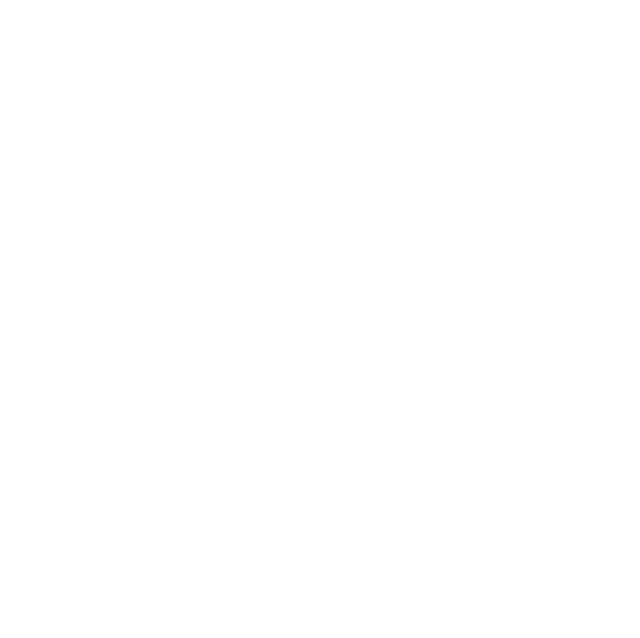
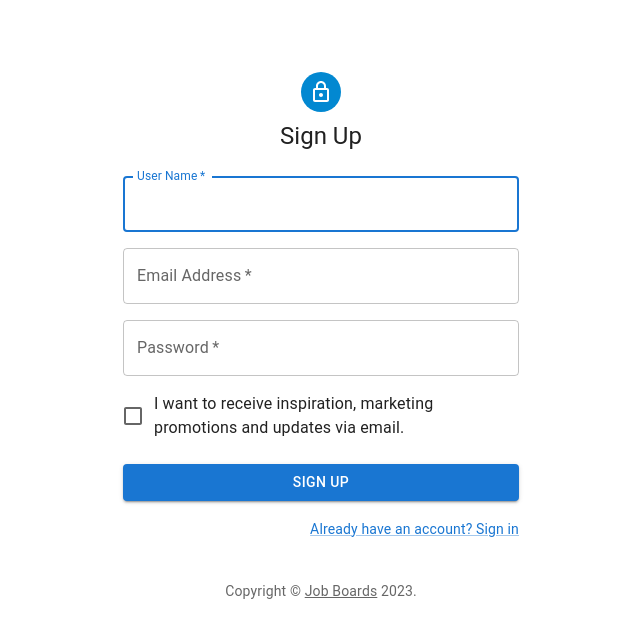
Before and after one commit to junngo/jobs-frontend, a React (Create React App) app: page /signup in a window 1280 px wide. Before the commit this address had no page. Shown: the top 638 px of the page, without its empty margins (319-959 px from the left). Built offline with nearby package versions, Linux system fonts and the light colour scheme.

Commit message:
creaing the sign page

```diff
--- a/src/App.js
+++ b/src/App.js
@@ -3,6 +3,7 @@
 // import './App.css';
 import Home from './pages/Home';
 import JobDetailPage from './pages/JobDetailPage';
+import SignUpPage from './components/auth/SignUpPage';
 
 function App() {
   return (
@@ -11,6 +12,7 @@
         <Route index element={<Home />}/>
         <Route path='/job/:jobId' element={<JobDetailPage />} />
       </Route>
+      <Route path="/signup" element={<SignUpPage />} />
     </Routes>
   );
 }
--- /dev/null
+++ b/src/components/auth/SignUpPage.js
@@ -0,0 +1,114 @@
+// import { Link } from 'react-router-dom';
+import { createTheme, ThemeProvider } from '@mui/material/styles';
+import LockOutlinedIcon from '@mui/icons-material/LockOutlined';
+import {
+	Avatar,
+	Box,
+	Container,
+	CssBaseline,
+	Typography,
+	Grid,
+	TextField,
+	FormControlLabel,
+	Checkbox,
+	Button,
+	Link
+} from "@mui/material";
+import Copyright from "../common/Copyright";
+
+
+const SignUpPage = ({}) => {
+	const theme = createTheme();
+
+	const handleSubmit = (event) => {
+    event.preventDefault();
+    const data = new FormData(event.currentTarget);
+    console.log({
+      email: data.get('email'),
+      password: data.get('password'),
+    });
+  };
+
+	return (
+		<ThemeProvider theme={theme}>
+			<Container component="main" maxWidth="xs">
+				<CssBaseline />
+				<Box
+          sx={{
+            marginTop: 8,
+            display: 'flex',
+            flexDirection: 'column',
+            alignItems: 'center',
+          }}
+        >
+					<Avatar sx={{ m: 1, bgcolor: 'info.main' }}>
+          	<LockOutlinedIcon />
+          </Avatar>
+					<Typography component="h1" variant="h5">
+            Sign Up
+          </Typography>
+					<Box component="form" noValidate onSubmit={handleSubmit} sx={{ mt: 3 }}>
+						<Grid container spacing={2}>
+							<Grid item xs={12} >
+                <TextField
+                  autoComplete="user-name"
+                  name="userName"
+                  required
+                  fullWidth
+                  id="userName"
+                  label="User Name"
+                  autoFocus
+                />
+              </Grid>
+              <Grid item xs={12}>
+                <TextField
+                  required
+                  fullWidth
+                  id="email"
+                  label="Email Address"
+                  name="email"
+                  autoComplete="email"
+                />
+              </Grid>
+              <Grid item xs={12}>
+                <TextField
+                  required
+                  fullWidth
+                  name="password"
+                  label="Password"
+                  type="password"
+                  id="password"
+                  autoComplete="new-password"
+                />
+              </Grid>
+              <Grid item xs={12}>
+                <FormControlLabel
+                  control={<Checkbox value="allowExtraEmails" color="primary" />}
+                  label="I want to receive inspiration, marketing promotions and updates via email."
+                />
+              </Grid>
+						</Grid>
+						<Button
+              type="submit"
+              fullWidth
+              variant="contained"
+              sx={{ mt: 3, mb: 2 }}
+            >
+              Sign Up
+            </Button>
+						<Grid container justifyContent="flex-end">
+              <Grid item>
+                <Link href="/signin" variant="body2">
+                  Already have an account? Sign in
+                </Link>
+              </Grid>
+            </Grid>
+					</Box>
+				</Box>
+				<Copyright sx={{ mt: 5 }} />
+			</Container>
+		</ThemeProvider>
+	);
+};
+
+export default SignUpPage;
--- /dev/null
+++ b/src/components/common/Copyright.js
@@ -0,0 +1,16 @@
+import { Typography, Link } from "@mui/material";
+
+const Copyright = (props) => {
+	return (
+		<Typography variant="body2" color="text.secondary" align="center" {...props}>
+			{'Copyright © '}
+			<Link color="inherit" href="https://mui.com/">
+				Job Boards
+			</Link>{' '}
+			{new Date().getFullYear()}
+			{'.'}
+		</Typography>
+	);
+};
+
+export default Copyright;
--- a/src/components/common/Header.js
+++ b/src/components/common/Header.js
@@ -1,5 +1,6 @@
 import styled from 'styled-components';
 import { Link } from 'react-router-dom';
+import Button from '@mui/material/Button';
 import Responsive from './Responsive';
 import palette from '../../lib/api/styles/palette';
 
@@ -39,7 +40,10 @@
               Jobs Board
 						</Link>
 					</div>
-					<div className='menu'></div>
+					<div className='menu'>
+						<Button variant="outlined">Sign In</Button>
+						<Button component={Link} to="/signup" variant="outlined">Sign UP</Button>
+					</div>
 				</Wrapper>
 			</HeaderBlock>
 			<Spacer />
```
Also changed, not shown: package.json (+6 -1 lines), 1 other file (tests, documents, lock files or other folders).
